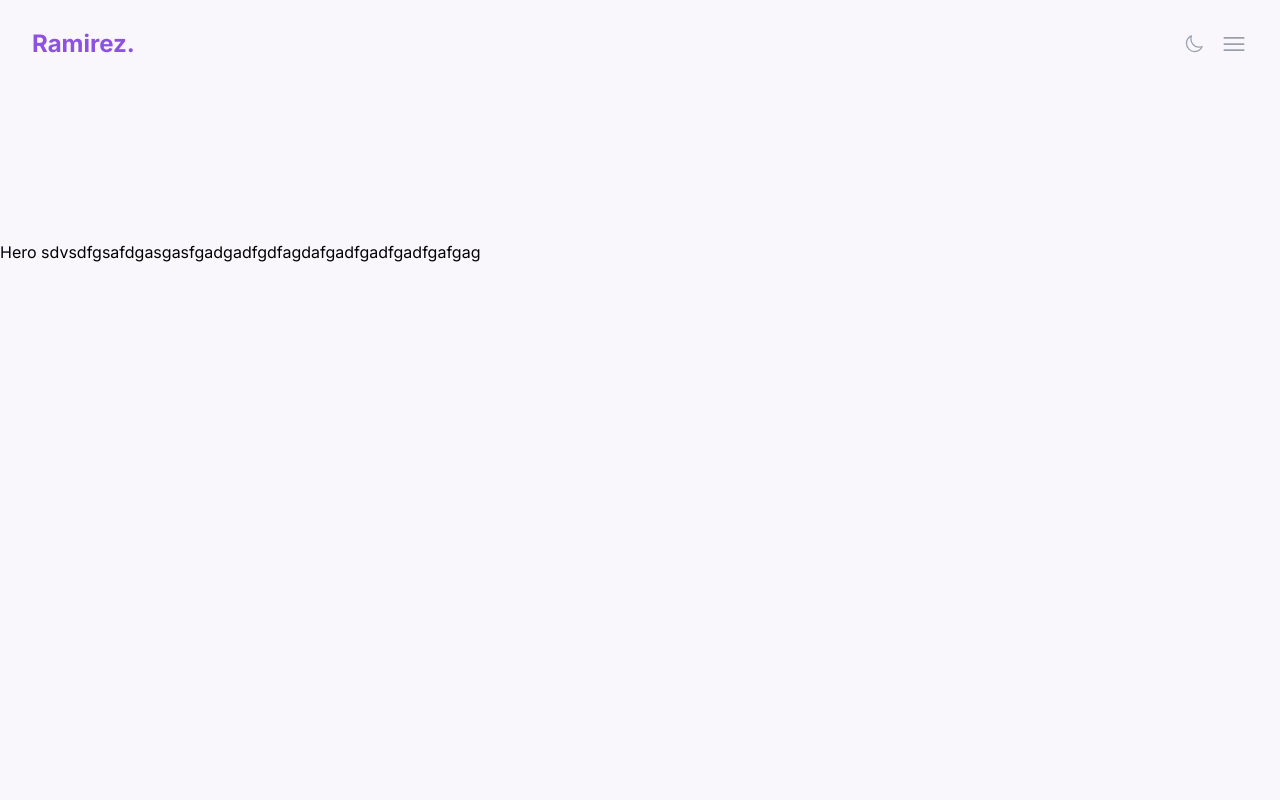
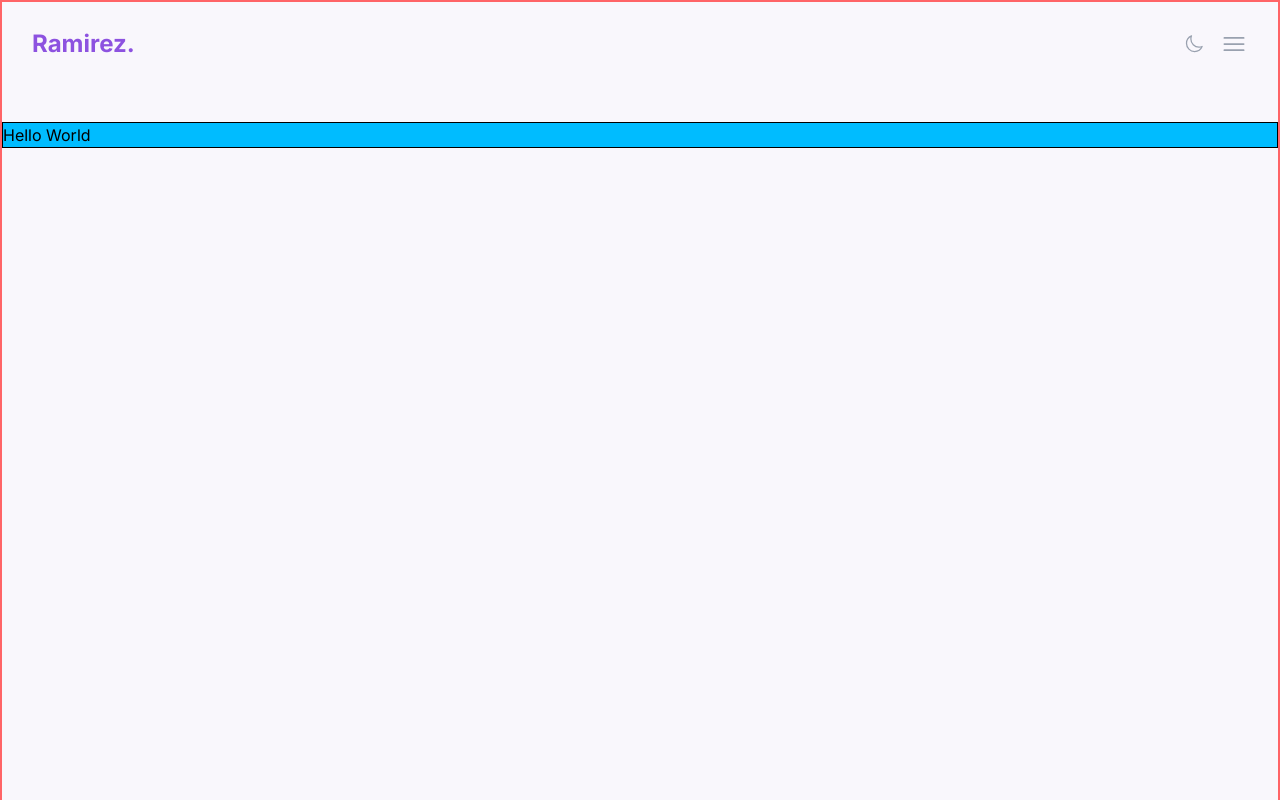
Before and after one commit to hectorlil48/my-portfolio, a React (Vite) app: page / in a window 1280 px wide. Shown: the top 800 px of the page. Built offline with nearby package versions, Linux system fonts and the light colour scheme.

Commit message:
Added a dummy div on the hero to see how the scroll with work for my nav.

```diff
--- a/src/components/Hero.jsx
+++ b/src/components/Hero.jsx
@@ -1,7 +1,9 @@
 const Hero = () => {
   return (
-    <div className="mx-auto h-[2000px] max-w-7xl pt-60">
-      Hero sdvsdfgsafdgasgasfgadgadfgdfagdafgadfgadfgadfgafgag
+    <div className="h-[1000px] border-2 border-red-400 pt-30">
+      <div className="mx-auto max-w-7xl border bg-sky-400">
+        <h1>Hello World</h1>
+      </div>
     </div>
   );
 };
--- a/src/index.css
+++ b/src/index.css
@@ -25,6 +25,6 @@
 }
 
 .dark {
-  --color-bg-background: hsl(251, 28%, 12%);
+  --color-background: hsl(251, 28%, 12%);
   --color-heading: hsl(210, 40%, 98%);
 }
```
